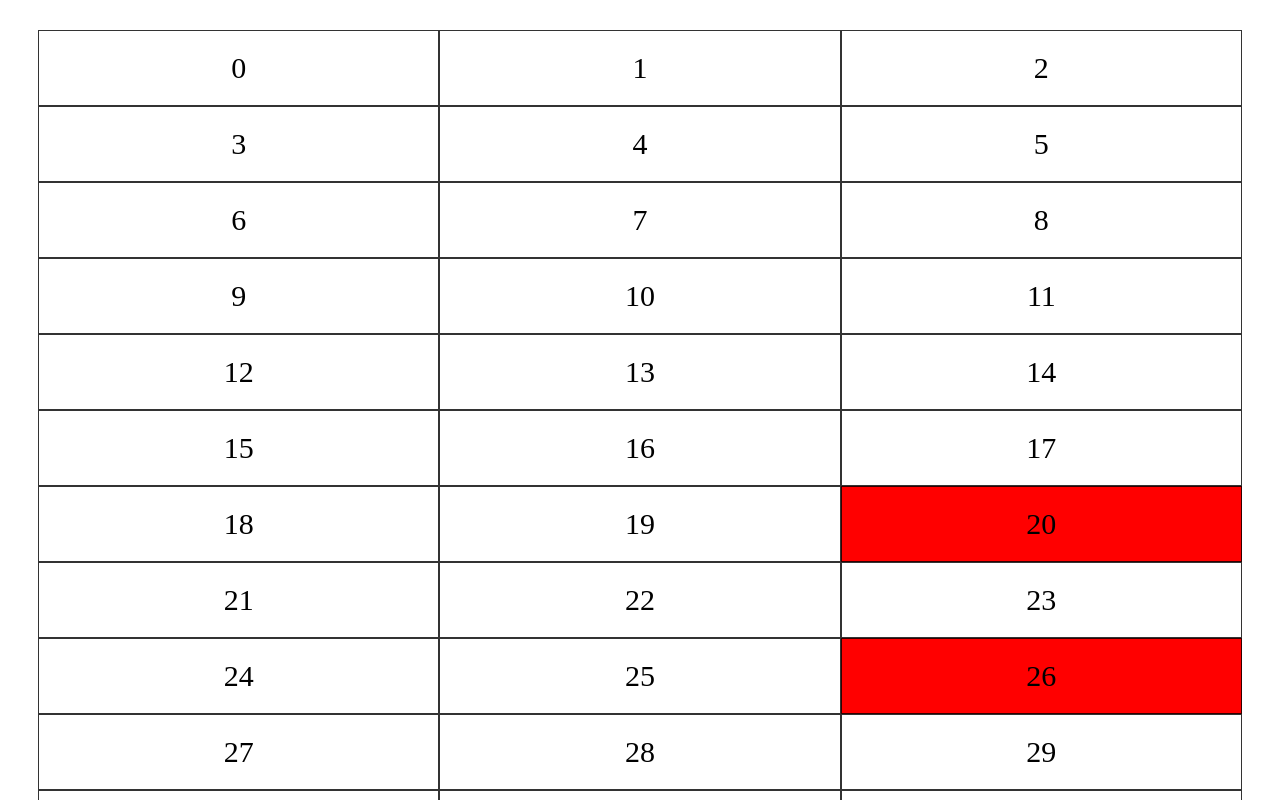
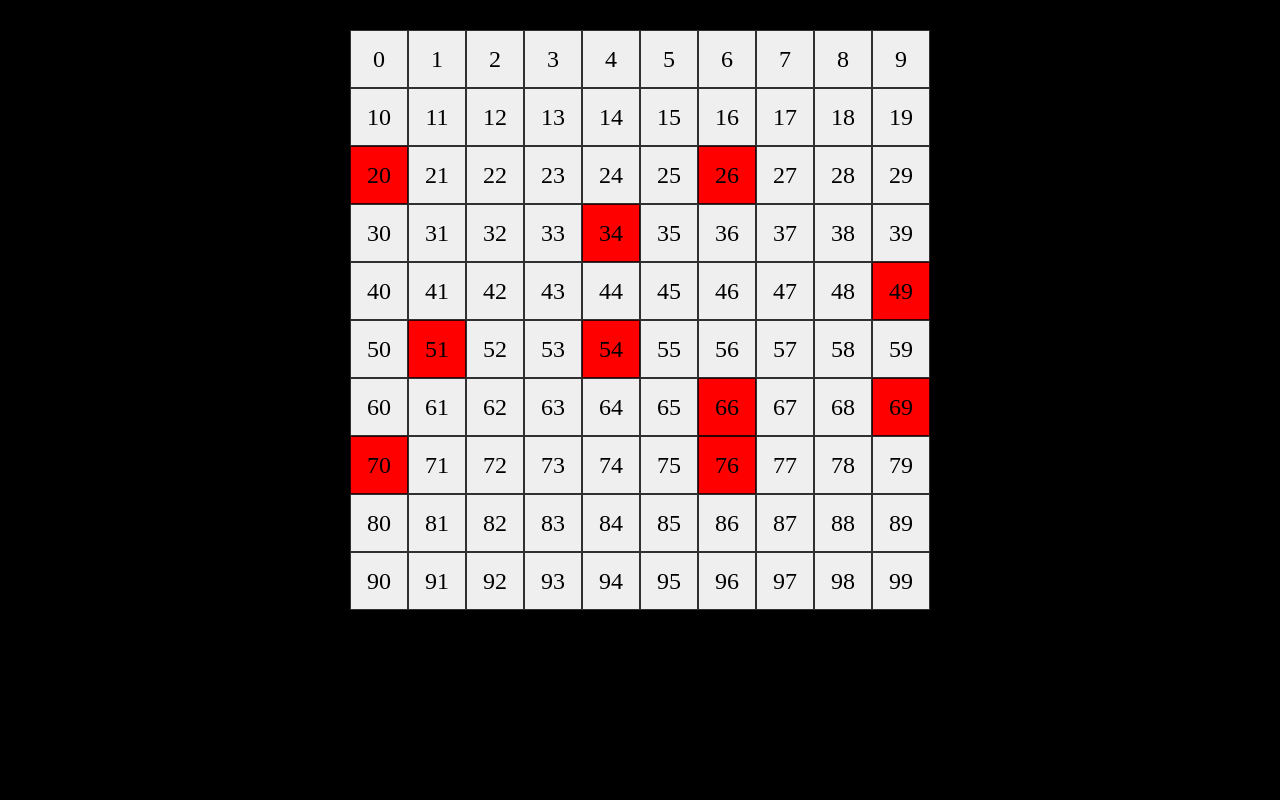
Before and after one commit to acciojob/bomberman-2-ashkdaywalker, a website: page main.html in a window 1280 px wide. Shown: the top 800 px of the page. Drawn offline with Linux system fonts and the light colour scheme.

Commit message:
Update styles.css

```diff
--- a/styles.css
+++ b/styles.css
@@ -1,19 +1,49 @@
+*{
+    margin: 0;
+    padding: 0;
+    box-sizing: border-box;
+  }
+
+  body{
+    display: flex;
+    flex-direction: column;
+    align-items: center;
+    justify-content: center;
+    background-color: black;
+  }
   .grid-container {
+    height: 600px;
+    width: 600px;
     margin: 20px;
     display: grid;
-    grid-template-columns: auto auto auto;
+    grid-template-columns: repeat(10,1fr);
     padding: 10px;
   }
   .grid-item {
-    /* background-color: rgba(255, 255, 255, 0.5); */
-    background-color: transparent;
-    border: 1px solid rgba(0, 0, 0, 0.8);
-    padding: 20px;
-    font-size: 30px;
-    text-align: center;
+    background-color: rgba(255, 255, 255, 0.938);
+    /* background-color: transparent; */
+    border: 1px solid #000000cc;
+    /* padding: 20px; */
+    font-size: 24px;
+    display: flex;
+    align-items: center;
+    justify-content: center;
+    cursor: pointer;
   }
   .flex-box{
     display: flex;
     align-items: center;
     justify-content: center;
+    margin: 20px;
   }
+
+  .flex-box >  input,button{
+    margin: 0 10px 0 0;
+  }
+  #flagsLeft{
+    color: white;
+  }
+
+  #result{
+    color: white;
+  }
```
Lines whose indentation alone changed are shown as unchanged.
